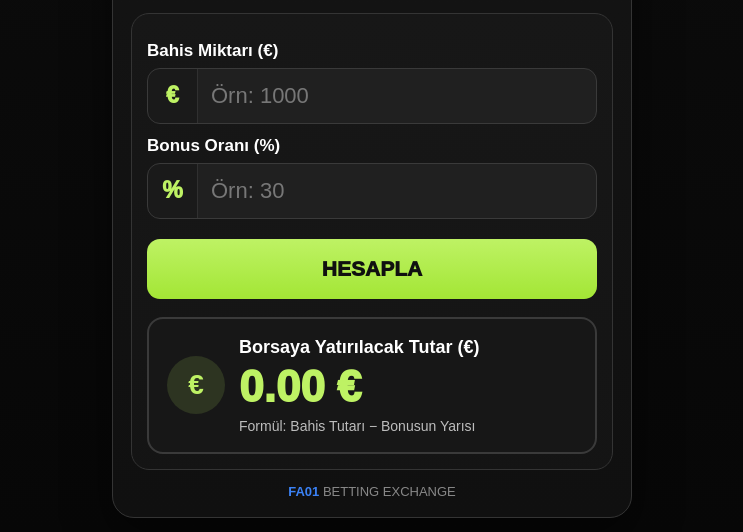
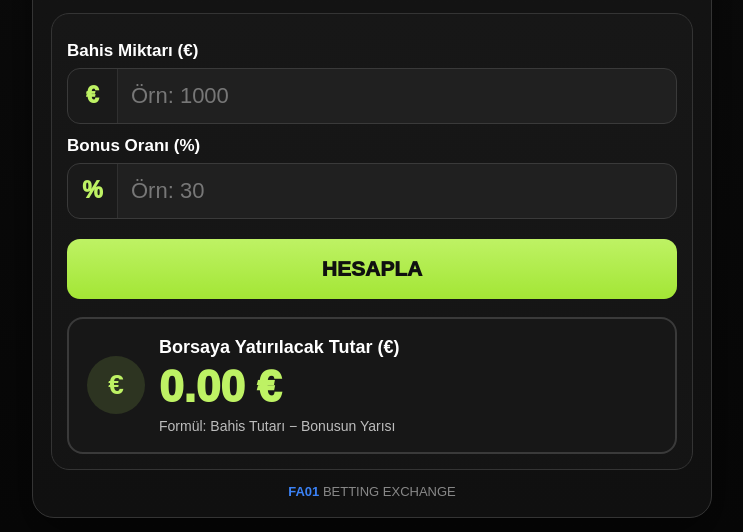
Before and after one commit to betingfa01/KAYIP-BONUS, a plain HTML site: page index.html in a window 1280 px wide. Shown: the part 1023-1555 px from the top of the page, without its empty margins (268-1011 px from the left). Drawn offline with Linux system fonts and the light colour scheme.

Commit message:
Add files via upload

```diff
--- a/index.html
+++ b/index.html
@@ -173,6 +173,9 @@ button{
   h1{font-size:27px}
   .big{font-size:38px}
 }
+@media(min-width:1024px){
+  .card{max-width:680px}
+}
 </style>
 </head>
 <body>
```
Also changed, not shown: 1 other file.
